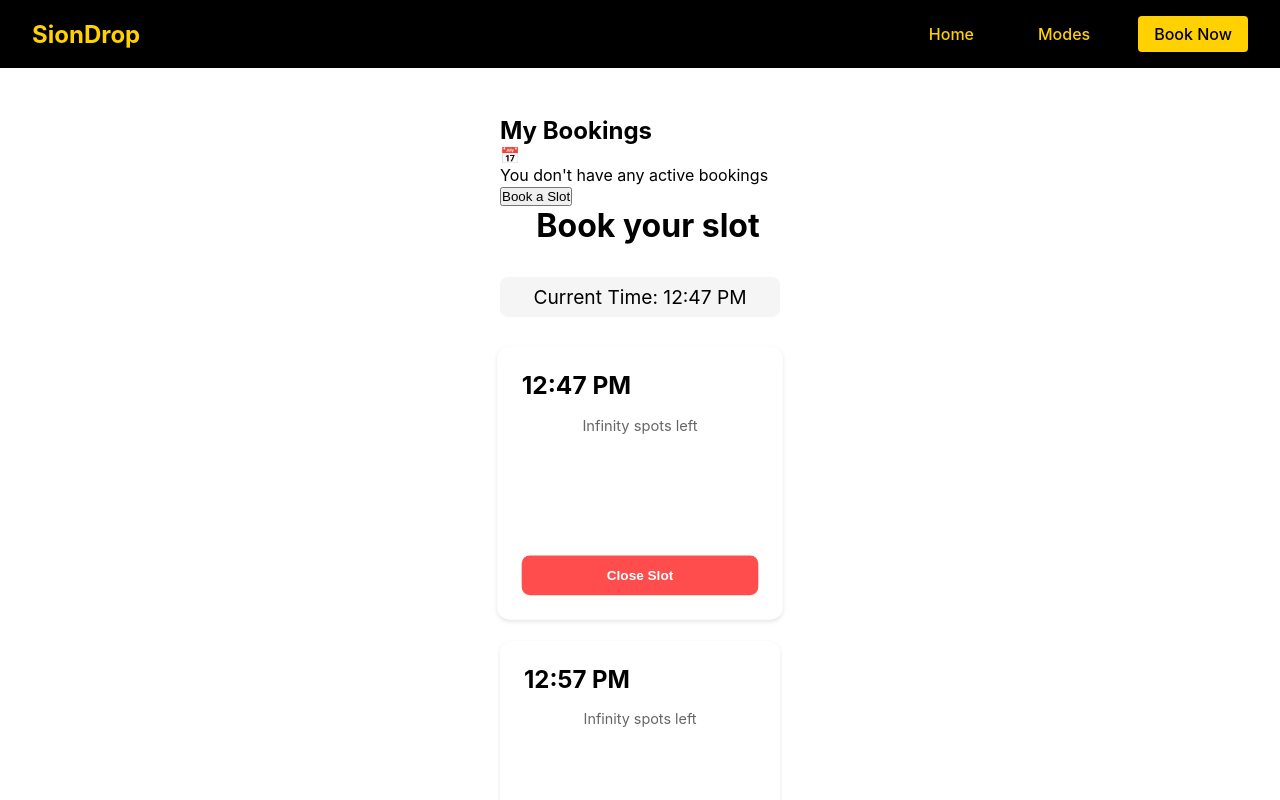
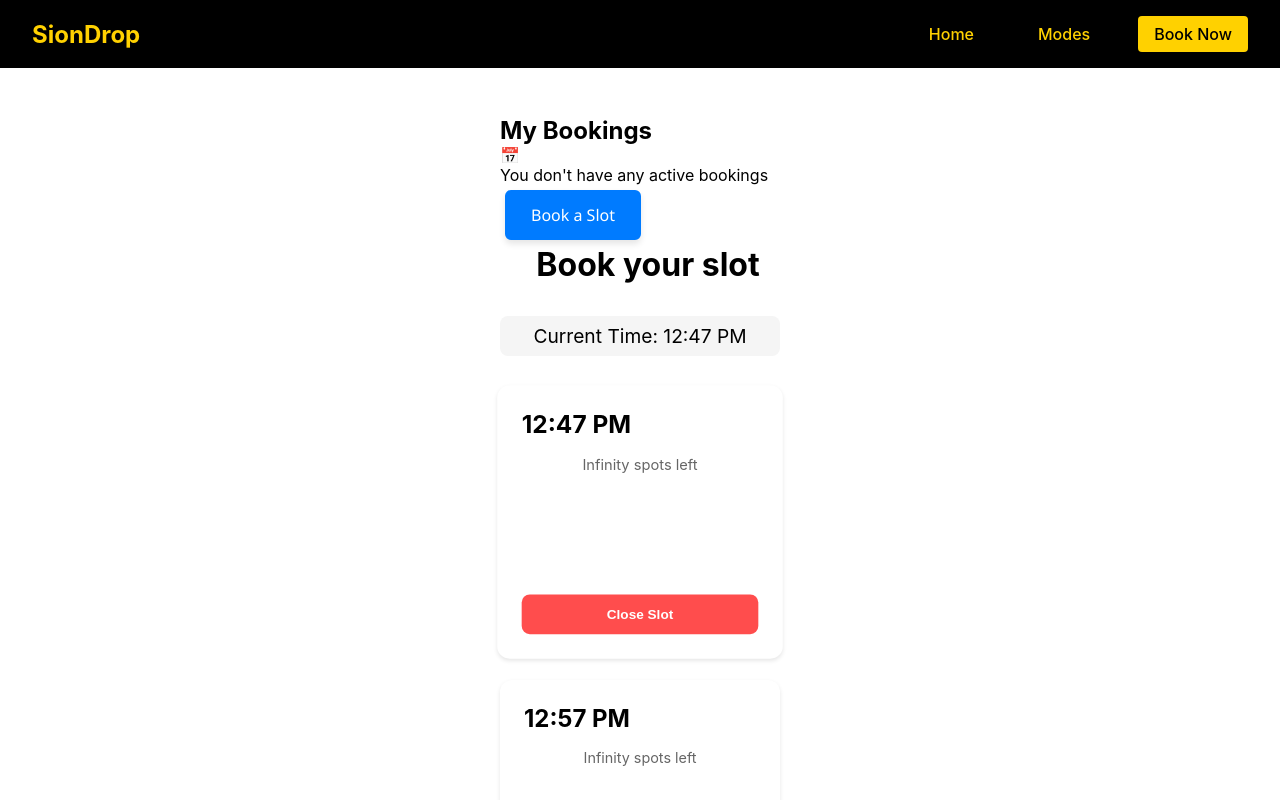
Before and after one commit to NakulBhatt10/ui-sionDrop, a React (Create React App) app: page /booking in a window 1280 px wide. Shown: the top 800 px of the page. Built offline with nearby package versions, Linux system fonts and the light colour scheme.

Commit message:
button update

```diff
--- a/src/assets/styles/main.css
+++ b/src/assets/styles/main.css
@@ -789,6 +789,101 @@ body {
     gap: 1rem;
 }
 
+
+
+.new-booking-button {
+    padding: 12px 24px;
+    /* Add padding for size */
+    font-size: 16px;
+    /* Readable font size */
+    font-family: 'Segoe UI', sans-serif;
+    /* Match font-family with the body */
+    border: 2px solid #007BFF;
+    /* Blue border for primary button style */
+    border-radius: 6px;
+    /* Rounded corners for a modern feel */
+    background-color: #007BFF;
+    /* Primary blue background */
+    color: white;
+    /* White text for contrast */
+    cursor: pointer;
+    /* Pointer on hover */
+    margin: 5px;
+    /* Space between buttons */
+    box-shadow: 0 4px 6px rgba(0, 0, 0, 0.1);
+    /* Light shadow for depth */
+    transition: all 0.3s ease;
+    /* Smooth hover and click transitions */
+}
+
+.new-booking-button:hover {
+    background-color: #0056b3;
+    /* Darker blue on hover */
+    border-color: #0056b3;
+    /* Match border with hover color */
+    transform: scale(1.05);
+    /* Slight enlarge effect on hover */
+}
+
+.new-booking-button:active {
+    background-color: #004085;
+    /* Even darker blue on active */
+    border-color: #004085;
+    /* Border matches active color */
+    box-shadow: inset 0 4px 6px rgba(0, 0, 0, 0.2);
+    /* Inset shadow on click */
+    transform: scale(0.95);
+    /* Slight shrink effect on click */
+}
+
+
+.cancel-booking-button {
+    padding: 12px 24px;
+    /* Add padding for size */
+    font-size: 16px;
+    /* Readable font size */
+    font-family: 'Segoe UI', sans-serif;
+    /* Consistent font style */
+    border: 2px solid #dc3545;
+    /* Red border for cancel button */
+    border-radius: 6px;
+    /* Rounded corners */
+    background-color: #dc3545;
+    /* Red background to indicate cancel action */
+    color: white;
+    /* White text for contrast */
+    cursor: pointer;
+    /* Pointer cursor on hover */
+    margin: 5px;
+    /* Add space between buttons */
+    box-shadow: 0 4px 6px rgba(0, 0, 0, 0.1);
+    /* Subtle shadow for depth */
+    transition: all 0.3s ease;
+    /* Smooth hover and click transitions */
+}
+
+.cancel-booking-button:hover {
+    background-color: #c82333;
+    /* Darker red on hover */
+    border-color: #c82333;
+    /* Match border with hover color */
+    transform: scale(1.05);
+    /* Slight enlarge effect */
+}
+
+.cancel-booking-button:active {
+    background-color: #bd2130;
+    /* Even darker red on click */
+    border-color: #bd2130;
+    /* Border matches active color */
+    box-shadow: inset 0 4px 6px rgba(0, 0, 0, 0.2);
+    /* Inset shadow for click effect */
+    transform: scale(0.95);
+    /* Slight shrink effect */
+}
+
+
+
 .mode-icon {
     font-size: 2.5rem;
 }
@@ -850,7 +945,7 @@ body {
 
 .participant {
     background-color: var(--card-color);
-    color: white;
+    color: rgb(255, 255, 255);
     padding: 0.25rem 0.75rem;
     border-radius: 15px;
     font-size: 0.9rem;
@@ -862,7 +957,7 @@ body {
     border: none;
     border-radius: 8px;
     background-color: var(--card-color);
-    color: white;
+    color: rgb(255, 255, 255);
     font-weight: 600;
     cursor: pointer;
     transition: all 0.3s ease;
@@ -1161,6 +1256,6 @@ body {
 }
 
 .book-button:disabled {
-    background-color: #ccc;
+    background-color: #ffffff;
     cursor: not-allowed;
 }
```
